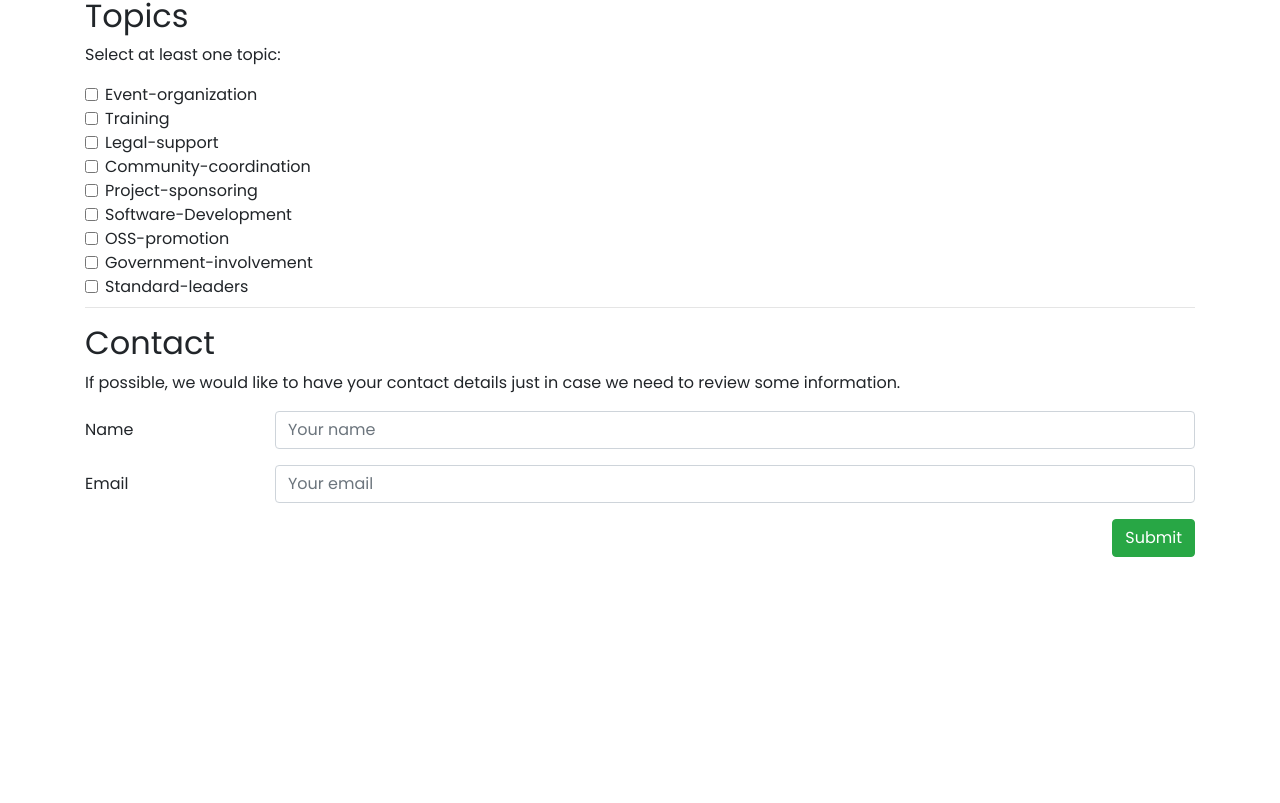
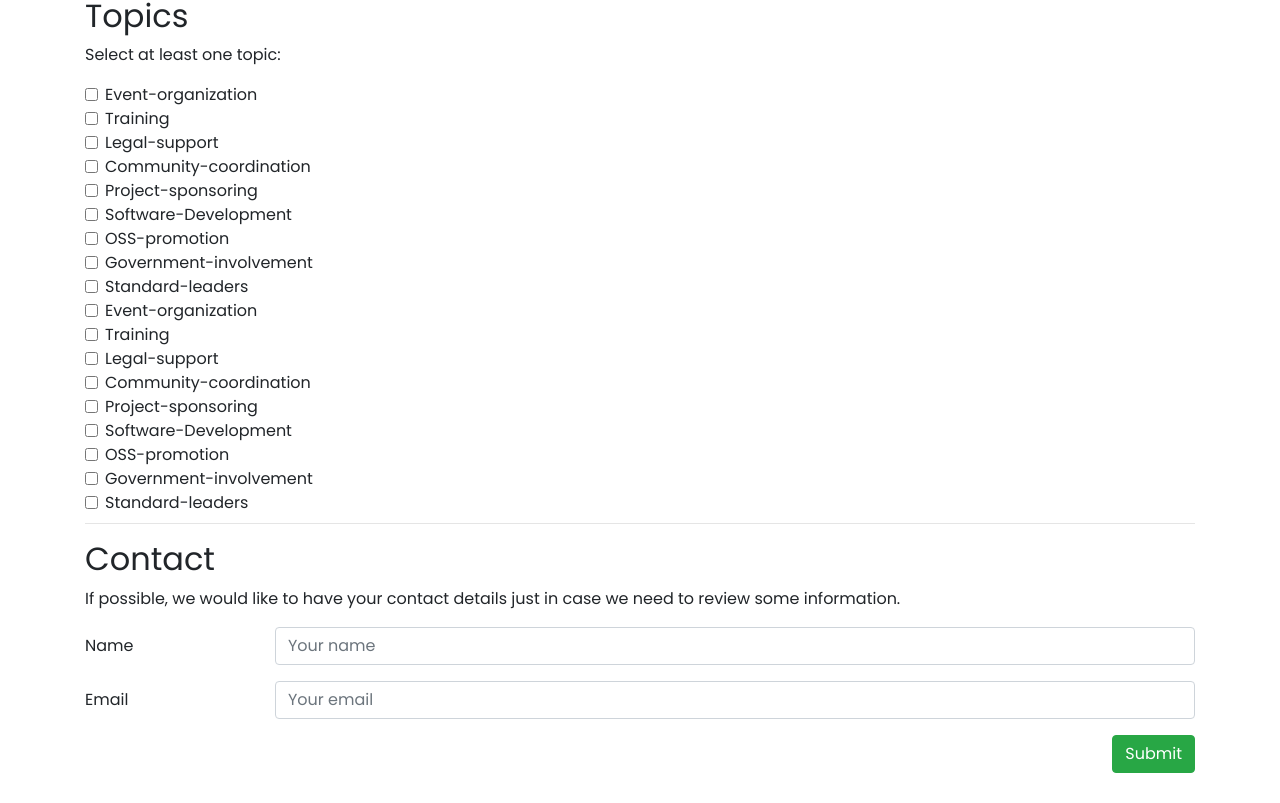
Before and after one commit to SOM-Research/OSSFoundations, a Vue app: page /#/add in a window 1280 px wide. Shown: the part 1046-1849 px from the top of the page. Before the commit the page ends 1633 px from the top, so only its background shows below. Built offline with nearby package versions, Linux system fonts and the light colour scheme; no server answers; what vue3-apexcharts would draw is missing.

Commit message:
Fixed "Selectedfoundation" variable with topics

```diff
--- a/src/mixins/SelectedFoundation.js
+++ b/src/mixins/SelectedFoundation.js
@@ -12,7 +12,44 @@ export const selectedFoundation = {
                 SD: "",
                 rq3rq4: "",
                 legal: "",
-                topics: [],
+                topics: [
+                    {
+                        name: "Event-organization",
+                        checked: false
+                    },
+                    {
+                        name: "Training",
+                        checked: false
+                    },
+                    {
+                        name: "Legal-support",
+                        checked: false
+                    },
+                    {
+                        name: "Community-coordination",
+                        checked: false
+                    },
+                    {
+                        name: "Project-sponsoring",
+                        checked: false
+                    },
+                    {
+                        name: "Software-Development",
+                        checked: false
+                    },
+                    {
+                        name: "OSS-promotion",
+                        checked: false
+                    },
+                    {
+                        name: "Government-involvement",
+                        checked: false
+                    },
+                    {
+                        name: "Standard-leaders",
+                        checked: false
+                    }
+                ],
                 topicsString: "",
                 authorName: "",
                 authorMail: "",
```
